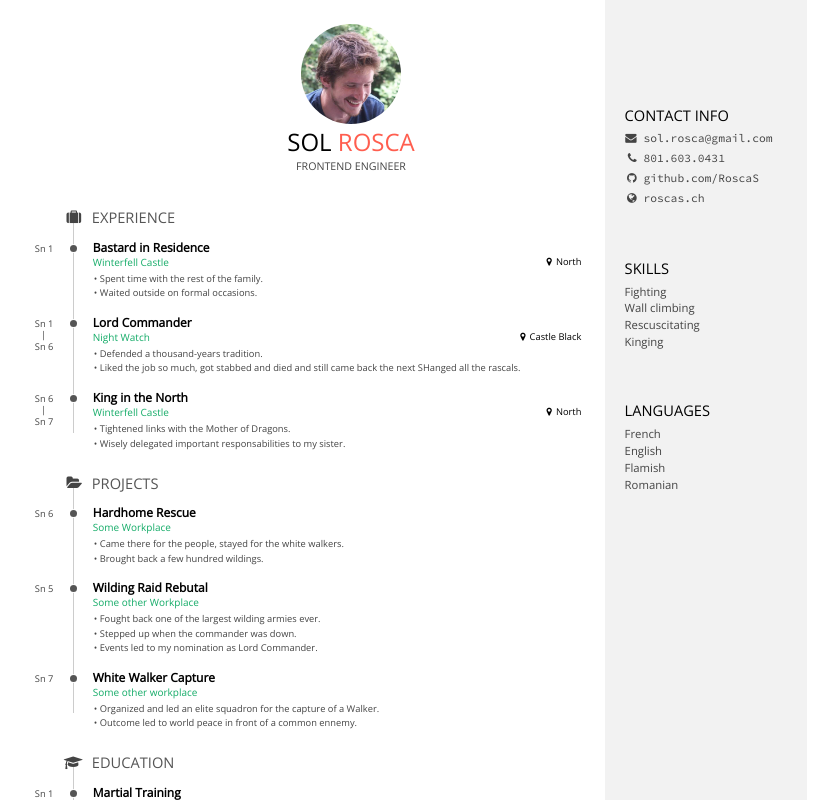
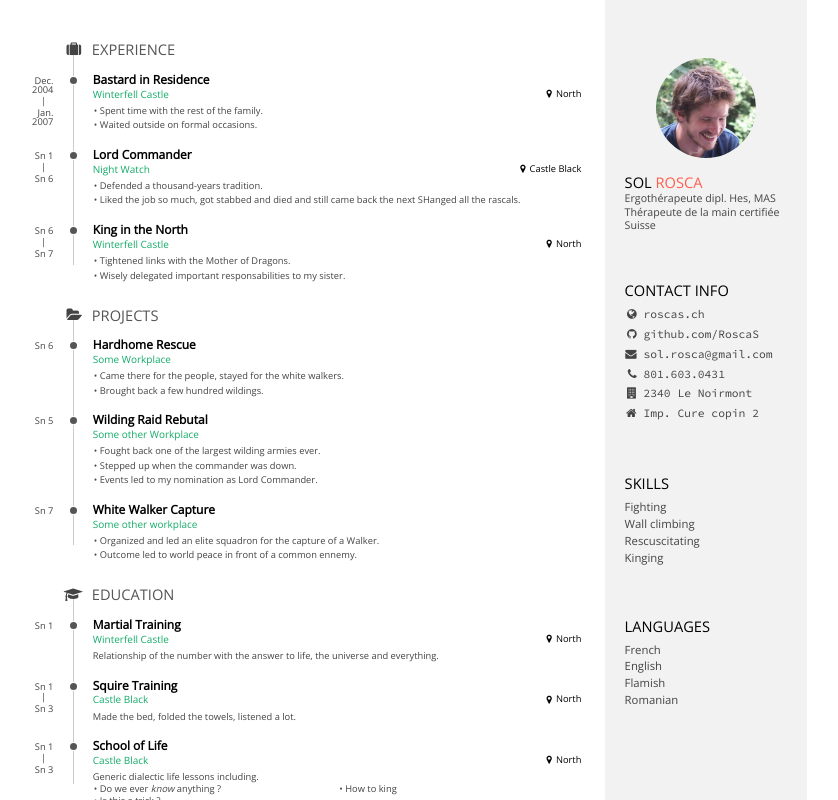
Before and after one commit to RoscaS/vue-cv, a Vue app: page / in a window 1280 px wide. Shown: the top 800 px of the page, without its empty margins (9-847 px from the left). Built offline with nearby package versions, Linux system fonts and the light colour scheme.

Commit message:
refactor content.js

```diff
--- a/src/App.vue
+++ b/src/App.vue
@@ -1,7 +1,7 @@
 <template>
   <div id="app">
     <div id="main">
-      <Header id="title"/>
+<!--      <Header id="title"/>-->
       <MainContent/>
     </div>
     <Sidebar id="sidebar"/>
@@ -9,12 +9,13 @@
 </template>
 
 <script>
-import Header from '@/components/sections/Header';
+// import Header from '@/components/sections/Header';
 import MainContent from '@/components/sections/MainContent';
 import Sidebar from '@/components/Sidebar';
+
 export default {
   name: "App",
-  components: { Sidebar, MainContent, Header },
+  components: { Sidebar, MainContent },
 };
 </script>
 
--- a/src/components/BlockEntry.vue
+++ b/src/components/BlockEntry.vue
@@ -16,7 +16,7 @@
         <ul v-if="data.tasks">
           <li v-for="i in data.tasks" :key="i">{{ i }}</li>
         </ul>
-        <div class="concise" v-if="data.description">
+        <div v-if="data.description" class="concise">
           {{ data.description }}
           <ul v-if="data.list">
             <li v-for="element in data.list" :key="element" v-html="element"/>
--- a/src/components/Sidebar.vue
+++ b/src/components/Sidebar.vue
@@ -1,49 +1,39 @@
 <template>
   <div class="sidebar-wrapper">
     <div class="sections">
-      <div id="contact" class="side-block">
+      <div>
+        <Header />
+      </div>
+
+      <div v-if="content.sidebar.contactSection.entries.length" id="contact" class="side-block">
         <h1>Contact <span>info</span></h1>
         <ul>
-          <li>
-            <i class="fa" :class="content.email.icon" />
-            {{ content.email.value }}
-          </li>
-          <li>
-            <i class="fa" :class="content.phone.icon" />
-            {{ content.phone.value }}
-          </li>
-          <li>
-            <i class="fa" :class="content.github.icon" />
-            {{ content.github.value }}
-          </li>
-          <li>
-            <i class="fa" :class="content.website.icon" />
-            {{ content.website.value }}
+          <li
+            v-for="entry in content.sidebar.contactSection.entries"
+            :key="entry"
+          >
+            <i class="fa" :class="entry.icon" />
+            {{ entry.value }}
           </li>
         </ul>
       </div>
 
-      <div class="side-block-elemnent side-block">
-        <h1>Skills</h1>
+      <div
+        class="side-block-element side-block"
+        v-for="block in content.sidebar.blocks"
+        :key="block.name"
+      >
+        <h1 v-if="!block.icon">{{ block.name }}</h1>
+        <h1 v-else style="text-align: center">
+          <i class="fa" :class="block.icon" />
+        </h1>
         <ul>
-          <li v-for="skill in content.skills" :key="skill">
-            {{ skill }}
+          <li v-for="entry in block.entries" :key="entry">
+            {{ entry }}
           </li>
         </ul>
       </div>
-
-      <div class="side-block-elemnent side-block">
-        <h1>Languages</h1>
-        <ul>
-          <li v-for="language in content.languages" :key="language">
-            {{ language }}
-          </li>
-        </ul>
-      </div>
-
     </div>
-
-
 
     <div id="disclamer" class="side-block">
       <!--      &copy; JrosK.ch-->
@@ -53,9 +43,11 @@
 
 <script>
 import content from "@/mixins/content";
+import Header from "@/components/sections/Header";
 
 export default {
   name: "Sidebar",
+  components: { Header },
   mixins: [content],
 };
 </script>
--- a/src/components/sections/Header.vue
+++ b/src/components/sections/Header.vue
@@ -5,7 +5,7 @@
       <span> {{ content.firstname }}</span>
       <span class="primary"> {{ content.lastname }}</span>
     </h1>
-    <div class="subtitle">{{ content.title }}</div>
+    <div class="subtitle" v-html="content.title"></div>
   </div>
 </template>
 
@@ -22,10 +22,11 @@ export default {
 .header-wrapper {
   display: flex;
   flex-direction: column;
-  text-align: center;
+  /*text-align: center;*/
 }
 
 .picture {
+  margin-bottom: 15px;
   margin-left: auto;
   margin-right: auto;
   background-color: #e2e2e2;
--- a/src/content.js
+++ b/src/content.js
@@ -1,152 +1,178 @@
+// <br>
+
+
 export default {
-  firstname: 'Sol',
-  lastname: 'Rosca',
-  title: 'Frontend engineer',
-  website: {
-    icon: 'fa-globe',
-    value: 'roscas.ch',
+  firstname: "Sol",
+  lastname: "Rosca",
+  title: "Ergothérapeute dipl. Hes, MAS<br>Thérapeute de la main certifiée Suisse",
+
+  sidebar: {
+    contactSection: {
+      title: "contact info",
+      entries: [
+        // Si vide, n'affiche pas la section
+        {
+          icon: "fa-globe",
+          value: "roscas.ch",
+        },
+        {
+          icon: "fa-github",
+          value: "github.com/RoscaS",
+        },
+        {
+          icon: "fa-envelope",
+          value: "sol.rosca@gmail.com",
+        },
+        {
+          icon: "fa-phone",
+          value: "801.603.0431",
+        },
+        {
+          icon: "fa-building",
+          value: "2340 Le Noirmont",
+        },
+        {
+          icon: "fa-home",
+          value: "Imp. Cure copin 2",
+        },
+      ],
+    },
+    blocks: [
+      {
+        name: "SKILLS",
+        icon: '',
+        entries: [
+          "Fighting", "Wall climbing", "Rescuscitating", "Kinging"
+        ]
+      },
+      {
+        name: "LANGUAGES",
+        icon: '',
+        entries: [
+          "French", "English", "Flamish", "Romanian"
+        ]
+      }
+    ]
   },
-  email: {
-    icon: 'fa-envelope',
-    value: 'sol.rosca@gmail.com'
-  },
-  github: {
-    icon: 'fa-github',
-    value: 'github.com/RoscaS',
-  },
-  phone: {
-    icon: 'fa-phone',
-    value: '801.603.0431',
-  },
-  skills: [
-    'Fighting',
-    'Wall climbing',
-    'Rescuscitating',
-    'Kinging',
-  ],
-  languages: [
-    'French',
-    'English',
-    'Flamish',
-    'Romanian',
-  ],
+
+  // SECTIONS DU CORP DU CV
+
   blocks: [
     {
-      name: 'experience',
-      icon: 'fa-suitcase',
+      name: "experience",
+      icon: "fa-suitcase",
       entries: [
         {
-          title: 'Bastard in Residence',
-          place: 'Winterfell Castle',
-          location: 'North',
-          fromDate: 'Sn 1',
-          toDate: '',
+          title: "Bastard in Residence",
+          place: "Winterfell Castle",
+          location: "North",
+          fromDate: "Dec. 2004",
+          toDate: "Jan. 2007",
           tasks: [
-            'Spent time with the rest of the family.',
-            'Waited outside on formal occasions.'
-          ]
+            "Spent time with the rest of the family.",
+            "Waited outside on formal occasions.",
+          ],
         },
         {
-          title: 'Lord Commander',
-          place: 'Night Watch',
-          location: 'Castle Black',
-          fromDate: 'Sn 1',
-          toDate: 'Sn 6',
+          title: "Lord Commander",
+          place: "Night Watch",
+          location: "Castle Black",
+          fromDate: "Sn 1",
+          toDate: "Sn 6",
           tasks: [
-            'Defended a thousand-years tradition.',
-            'Liked the job so much, got stabbed and died and still came back the next SHanged all the rascals.'
-          ]
+            "Defended a thousand-years tradition.",
+            "Liked the job so much, got stabbed and died and still came back the next SHanged all the rascals.",
+          ],
         },
         {
-          title: 'King in the North',
-          place: 'Winterfell Castle',
-          location: 'North',
-          fromDate: 'Sn 6',
-          toDate: 'Sn 7',
+          title: "King in the North",
+          place: "Winterfell Castle",
+          location: "North",
+          fromDate: "Sn 6",
+          toDate: "Sn 7",
           tasks: [
-            'Tightened links with the Mother of Dragons.',
-            'Wisely delegated important responsabilities to my sister.'
-          ]
+            "Tightened links with the Mother of Dragons.",
+            "Wisely delegated important responsabilities to my sister.",
+          ],
         },
-      ]
+      ],
     },
     {
-      name: 'projects',
-      icon: 'fa-folder-open',
+      name: "projects",
+      icon: "fa-folder-open",
       entries: [
         {
-          title: 'Hardhome Rescue',
-          place: 'Some Workplace',
+          title: "Hardhome Rescue",
+          place: "Some Workplace",
           location: null,
-          fromDate: 'Sn 6',
-          toDate: '',
+          fromDate: "Sn 6",
+          toDate: "",
           tasks: [
-            'Came there for the people, stayed for the white walkers.',
-            'Brought back a few hundred wildings.'
-          ]
+            "Came there for the people, stayed for the white walkers.",
+            "Brought back a few hundred wildings.",
+          ],
         },
         {
-          title: 'Wilding Raid Rebutal',
-          place: 'Some other Workplace',
+          title: "Wilding Raid Rebutal",
+          place: "Some other Workplace",
           location: null,
-          fromDate: 'Sn 5',
-          toDate: '',
+          fromDate: "Sn 5",
+          toDate: "",
           tasks: [
-            'Fought back one of the largest wilding armies ever.',
-            'Stepped up when the commander was down.',
-            'Events led to my nomination as Lord Commander.',
-          ]
+            "Fought back one of the largest wilding armies ever.",
+            "Stepped up when the commander was down.",
+            "Events led to my nomination as Lord Commander.",
+          ],
         },
         {
-          title: 'White Walker Capture',
-          place: 'Some other workplace',
+          title: "White Walker Capture",
+          place: "Some other workplace",
           location: null,
-          fromDate: 'Sn 7',
-          toDate: '',
+          fromDate: "Sn 7",
+          toDate: "",
           tasks: [
-            'Organized and led an elite squadron for the capture of a Walker.',
-            'Outcome led to world peace in front of a common ennemy.',
-          ]
+            "Organized and led an elite squadron for the capture of a Walker.",
+            "Outcome led to world peace in front of a common ennemy.",
+          ],
         },
-      ]
+      ],
     },
     {
-      name: 'education',
-      icon: 'fa-graduation-cap',
+      name: "education",
+      icon: "fa-graduation-cap",
       concise: true,
       entries: [
         {
-          title: 'Martial Training',
-          place: 'Winterfell Castle',
-          location: 'North',
-          fromDate: 'Sn 1',
-          toDate: '',
-          description: 'Relationship of the number with the answer to life, the universe and everything.'
-
+          title: "Martial Training",
+          place: "Winterfell Castle",
+          location: "North",
+          fromDate: "Sn 1",
+          toDate: "",
+          description:
+            "Relationship of the number with the answer to life, the universe and everything.",
         },
         {
-          title: 'Squire Training',
-          place: 'Castle Black',
-          location: 'North',
-          fromDate: 'Sn 1',
-          toDate: 'Sn 3',
-          description: 'Made the bed, folded the towels, listened a lot.'
-
+          title: "Squire Training",
+          place: "Castle Black",
+          location: "North",
+          fromDate: "Sn 1",
+          toDate: "Sn 3",
+          description: "Made the bed, folded the towels, listened a lot.",
         },
         {
-          title: 'School of Life',
-          place: 'Castle Black',
-          location: 'North',
-          fromDate: 'Sn 1',
-          toDate: 'Sn 3',
-          description: 'Generic dialectic life lessons including.',
+          title: "School of Life",
+          place: "Castle Black",
+          location: "North",
+          fromDate: "Sn 1",
+          toDate: "Sn 3",
+          description: "Generic dialectic life lessons including.",
           list: [
-            'Do we ever <i>know</i> anything ?',
-            'Is <b>this</b> a trick ?',
-            'How to king',
-          ]
-        }
-      ]
-    }
+            "Do we ever <i>know</i> anything ?",
+            "Is <b>this</b> a trick ?",
+            "How to king",
+          ],
+        },
+      ],
+    },
   ],
-}
+};
--- a/src/style/resume.scss
+++ b/src/style/resume.scss
@@ -353,11 +353,11 @@ h2 {
   text-align: right;
 }
 
-.side-block-elemnent {
+.side-block-element {
   line-height: 1.5;
 }
 
-.side-block-elemnent ul {
+.side-block-element ul {
   margin: 0.05in 0 0.15in;
   padding: 0;
 }
```
Also changed, not shown: 1 other file (tests, documents, lock files or other folders).
